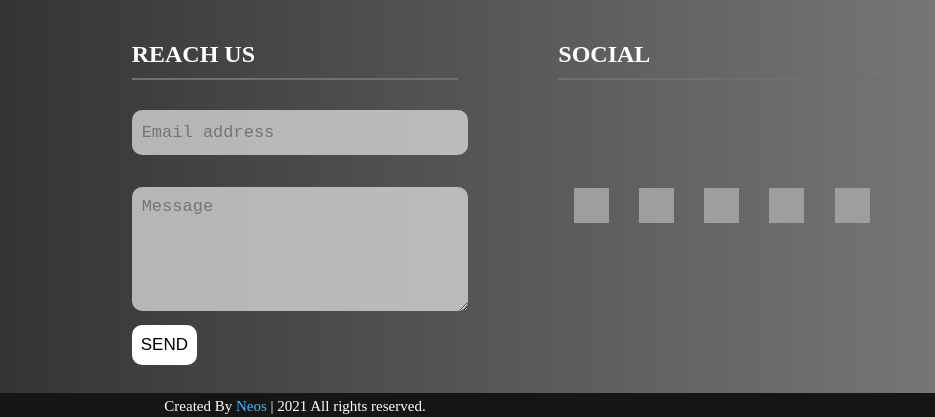
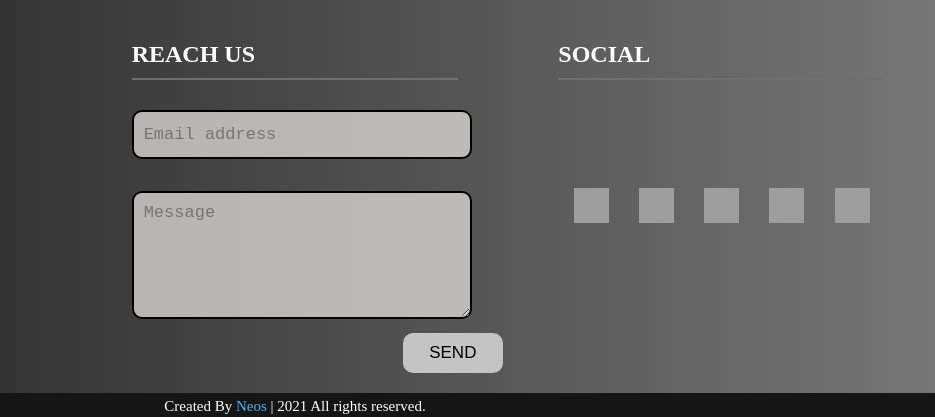
Before and after one commit to Mitushi-23/card, a plain HTML site: page index.html in a window 1280 px wide. Shown: the part 1886-2303 px from the top of the page, 345-1280 px from the left. Drawn offline with Linux system fonts and the light colour scheme; grey boxes are pictures that could not be loaded; some icons are missing.

Commit message:
footercss modified

```diff
--- a/footer.css
+++ b/footer.css
@@ -119,10 +119,12 @@
   .right form input{
       padding-top: 5px;
       padding-bottom: 5px;
+      border: solid 2px black;
   }
 
   .right form textarea{
       padding-top: 10px;
+      border: solid 2px black;
   }
 
   .right form input:focus,
@@ -134,13 +136,14 @@
   }
   .right form .btn{
     margin-top: 10px;
+    margin-left: 83%;
   }
   .right form .btn button{
     height: 40px;
-    width: 20%;
+    width: 100px;
     border: none;
     outline: none;
-    background: white;
+    background: #c4c4c4;
     font-size: 1.0625rem;
     font-weight: 500;
     cursor: pointer;
@@ -154,7 +157,7 @@
 } */
 
   .right form .btn button:hover{
-    background: white;
+    background: #dedbdbc2;
   }
 
   .left1{
```
